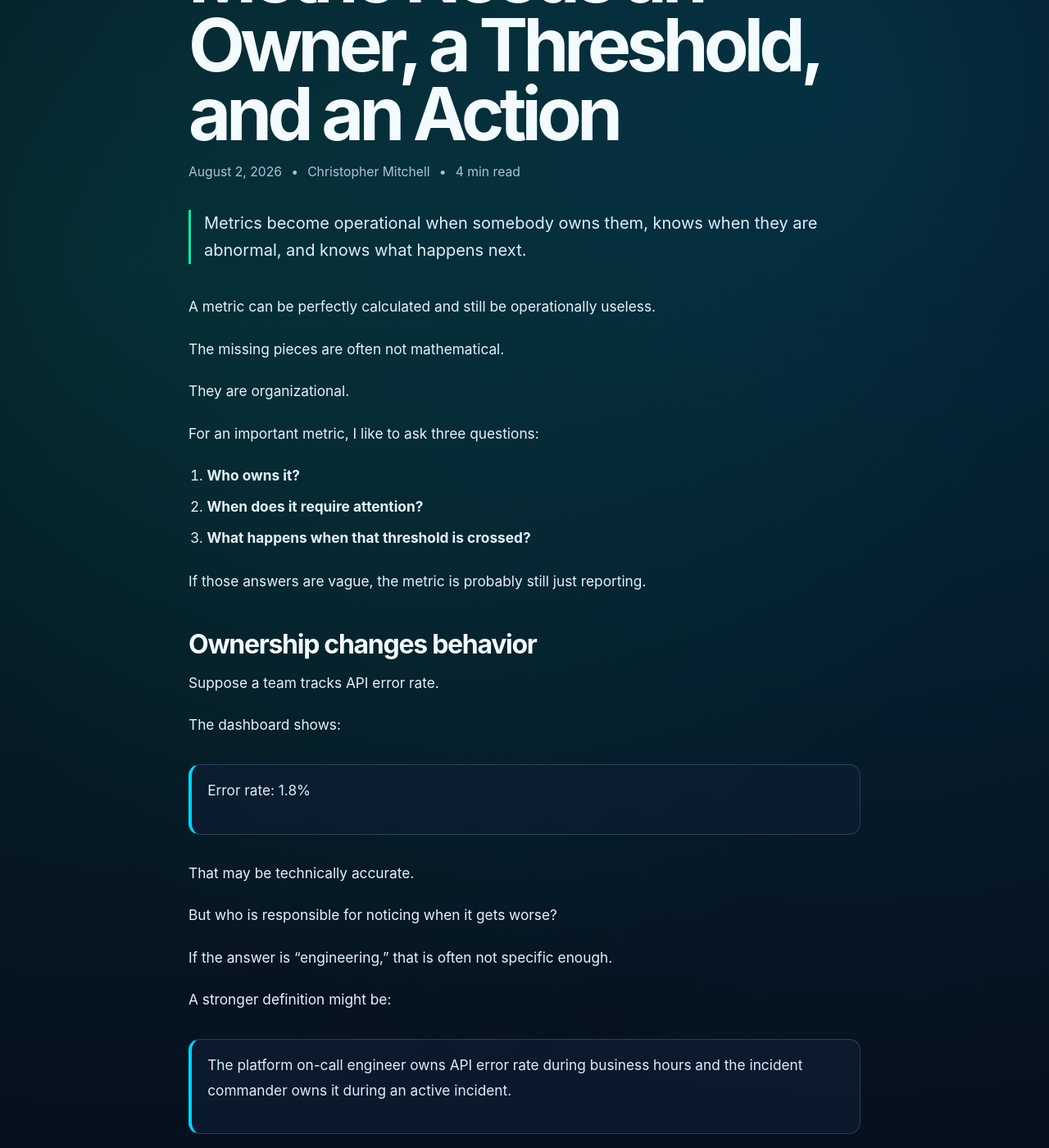
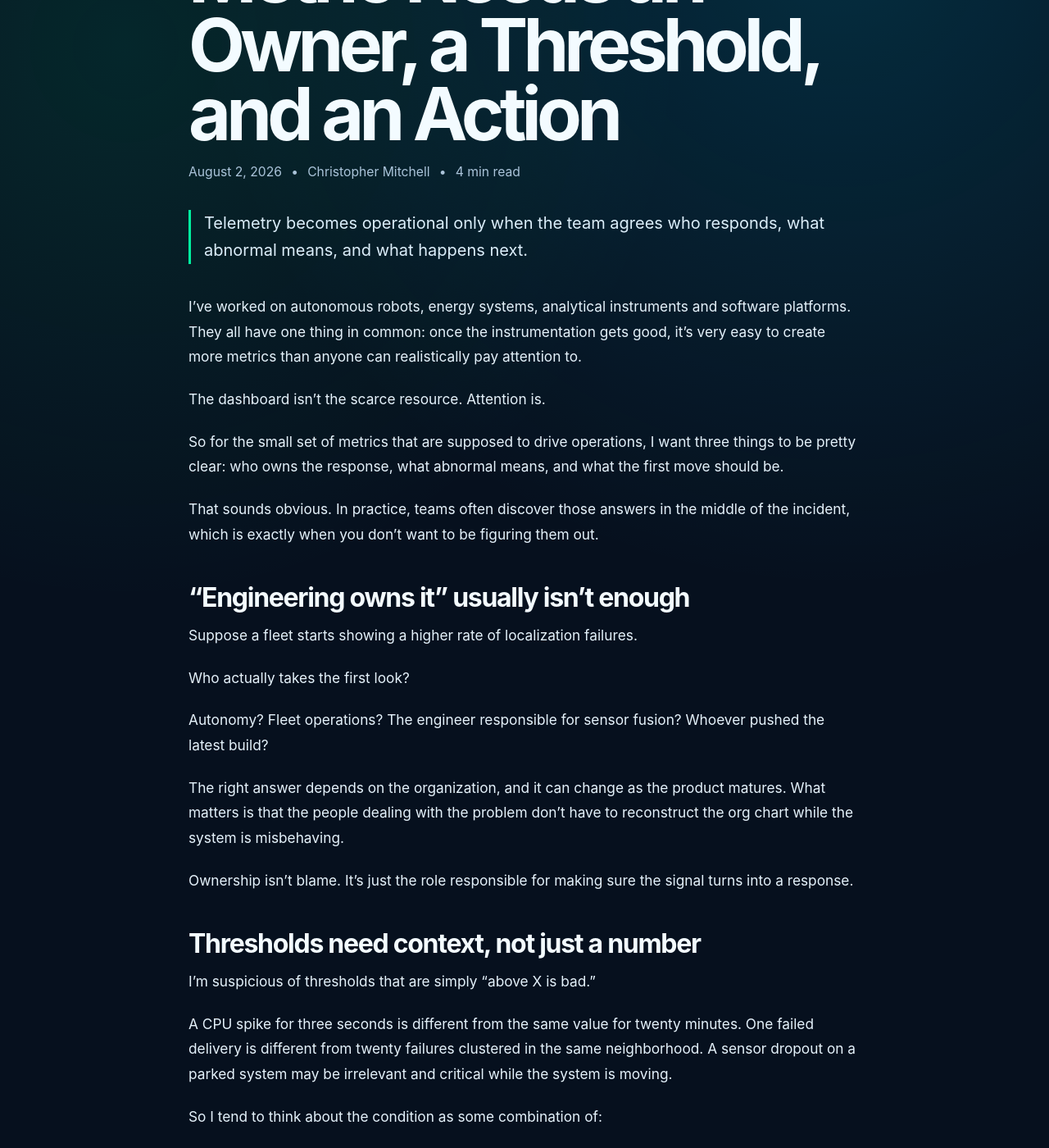
Before and after one commit to christophermitchell012/mitchellcoinc, a Jekyll site: the page built from _posts/2026-08-02-every-operational-metric-needs-an-owner-threshold-and-action.md, in a window 1280 px wide and 1400 px high, scrolled down 334 px. Shown: the whole window at 82% size. Built offline with Jekyll 4.4.1, drawn with Linux system fonts in a browser that asks for light colours; comment, search, counter and statistics services are not loaded; some of the changed text lies outside the part shown.

Commit message:
Make operational metrics post more personal and conversational

```diff
--- a/_posts/2026-08-02-every-operational-metric-needs-an-owner-threshold-and-action.md
+++ b/_posts/2026-08-02-every-operational-metric-needs-an-owner-threshold-and-action.md
@@ -3,135 +3,62 @@ layout: post
 title: "Every Operational Metric Needs an Owner, a Threshold, and an Action"
 date: 2026-08-02 11:35:00 -0500
 category: Product + Analytics
-description: "Metrics become operational when somebody owns them, knows when they are abnormal, and knows what happens next."
+description: "Telemetry becomes operational only when the team agrees who responds, what abnormal means, and what happens next."
 read_time: "4 min read"
 ---
 
-A metric can be perfectly calculated and still be operationally useless.
+I've worked on autonomous robots, energy systems, analytical instruments and software platforms. They all have one thing in common: once the instrumentation gets good, it's very easy to create more metrics than anyone can realistically pay attention to.
 
-The missing pieces are often not mathematical.
+The dashboard isn't the scarce resource. Attention is.
 
-They are organizational.
+So for the small set of metrics that are supposed to drive operations, I want three things to be pretty clear: who owns the response, what abnormal means, and what the first move should be.
 
-For an important metric, I like to ask three questions:
+That sounds obvious. In practice, teams often discover those answers in the middle of the incident, which is exactly when you don't want to be figuring them out.
 
-1. **Who owns it?**
-2. **When does it require attention?**
-3. **What happens when that threshold is crossed?**
+## "Engineering owns it" usually isn't enough
 
-If those answers are vague, the metric is probably still just reporting.
+Suppose a fleet starts showing a higher rate of localization failures.
 
-## Ownership changes behavior
+Who actually takes the first look?
 
-Suppose a team tracks API error rate.
+Autonomy? Fleet operations? The engineer responsible for sensor fusion? Whoever pushed the latest build?
 
-The dashboard shows:
+The right answer depends on the organization, and it can change as the product matures. What matters is that the people dealing with the problem don't have to reconstruct the org chart while the system is misbehaving.
 
-> Error rate: 1.8%
+Ownership isn't blame. It's just the role responsible for making sure the signal turns into a response.
 
-That may be technically accurate.
+## Thresholds need context, not just a number
 
-But who is responsible for noticing when it gets worse?
+I'm suspicious of thresholds that are simply "above X is bad."
 
-If the answer is "engineering," that is often not specific enough.
+A CPU spike for three seconds is different from the same value for twenty minutes. One failed delivery is different from twenty failures clustered in the same neighborhood. A sensor dropout on a parked system may be irrelevant and critical while the system is moving.
 
-A stronger definition might be:
+So I tend to think about the condition as some combination of:
 
-> The platform on-call engineer owns API error rate during business hours and the incident commander owns it during an active incident.
+> value + duration + operating context + impact
 
-Now responsibility is explicit.
+That's much closer to how people reason about real systems.
 
-Ownership does not mean one person caused the problem.
+It also cuts down on noisy alerts. Once operators stop trusting alerts, you're in a bad place because the monitoring system starts becoming background decoration.
 
-It means one person or role is responsible for making sure the problem gets handled.
+## Make the first investigation cheap
 
-## Thresholds turn numbers into signals
+A runbook doesn't need to be enormous. Often I only care that the first useful step is obvious.
 
-Next comes the threshold.
+That might be:
 
-Without one, every change invites interpretation.
+- compare affected units with the latest deployment
+- check whether the problem is geographic
+- inspect the largest contributing error category
+- verify whether an upstream dependency changed
+- pull the raw telemetry for one of the first affected events
 
-Is 1.8% bad?
+The point is to remove the dead time before useful investigation begins.
 
-What about 2.1%?
+I don't operationalize every metric this way. Weekly trends don't need paging rules. Product adoption metrics don't need an on-call engineer. Plenty of numbers are there simply to help a team understand what changed over time.
 
-What about 4% for three minutes?
+But if a metric is supposed to cause a near-term response, I want the operating contract to be obvious.
 
-A useful threshold might be:
+Who notices it? Under what condition? What happens first?
 
-> Trigger investigation if the five-minute error rate exceeds 3% for ten consecutive minutes.
-
-That is far more actionable.
-
-Thresholds can be based on:
-
-- service-level objectives
-- historical ranges
-- customer impact
-- statistical deviations
-- financial exposure
-- safety limits
-
-The exact mechanism depends on the system.
-
-The important part is that normal and abnormal are defined before the pressure arrives.
-
-## Actions complete the loop
-
-Even ownership and thresholds are not enough if nobody knows what to do next.
-
-For the API example, the action might be:
-
-1. Check whether one endpoint accounts for most errors.
-2. Compare the change with the latest deployment.
-3. Inspect upstream dependency health.
-4. Roll back if the increase aligns with a recent release.
-5. Escalate if customer impact exceeds a second threshold.
-
-Now the metric is connected to an operating procedure.
-
-This does not mean every metric needs a giant runbook.
-
-Sometimes the action is simply:
-
-> Review the top five contributing accounts before the daily operations meeting.
-
-That is enough if it consistently drives the right behavior.
-
-## Avoid alerting on everything
-
-Once teams understand this pattern, they sometimes go too far.
-
-They attach thresholds and alerts to dozens of metrics.
-
-Then alerts become background noise.
-
-The goal is not to operationalize every number.
-
-The goal is to identify the small set of metrics where a change should cause a meaningful response.
-
-A useful test is:
-
-> If this metric crosses its threshold at 2:00 p.m., would we actually do something before tomorrow?
-
-If not, it probably does not need real-time alerting.
-
-It may belong in a weekly review instead.
-
-## Metrics should encode decisions
-
-A mature metric definition therefore looks less like:
-
-> Customer cancellations
-
-and more like:
-
-> If weekly cancellations exceed 4% for two consecutive weeks, the retention owner reviews cancellation reasons by customer segment and proposes the top corrective action at the next product review.
-
-The number is only one component.
-
-The owner, threshold, and response are what connect the number to the organization.
-
-That is when a dashboard starts becoming an operating system rather than a display.
-
-**A metric matters when the organization knows who watches it, when to care, and what to do next.**
+If those answers are still fuzzy, I treat the metric as reporting until the team proves otherwise.
```
